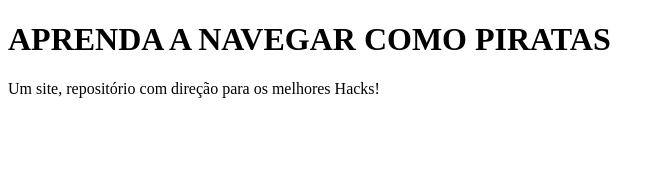
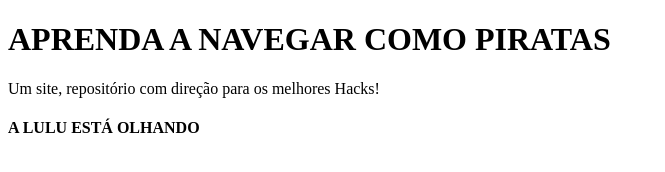
Before and after one commit to sergioLemosB/piratas.top, a plain HTML site: page index.html in a window 1280 px wide. Shown: the whole page, without its empty margins (0-665 px from the left). Drawn offline with Linux system fonts and the light colour scheme.

Commit message:
Update index.html

```diff
--- a/index.html
+++ b/index.html
@@ -7,5 +7,6 @@
   <body>
     <h1>APRENDA A NAVEGAR COMO PIRATAS</h1>
     <p>Um site, repositório com direção para os melhores Hacks!</p>
+    <h4>A LULU ESTÁ OLHANDO</h4>
   </body>
 </html>
```
